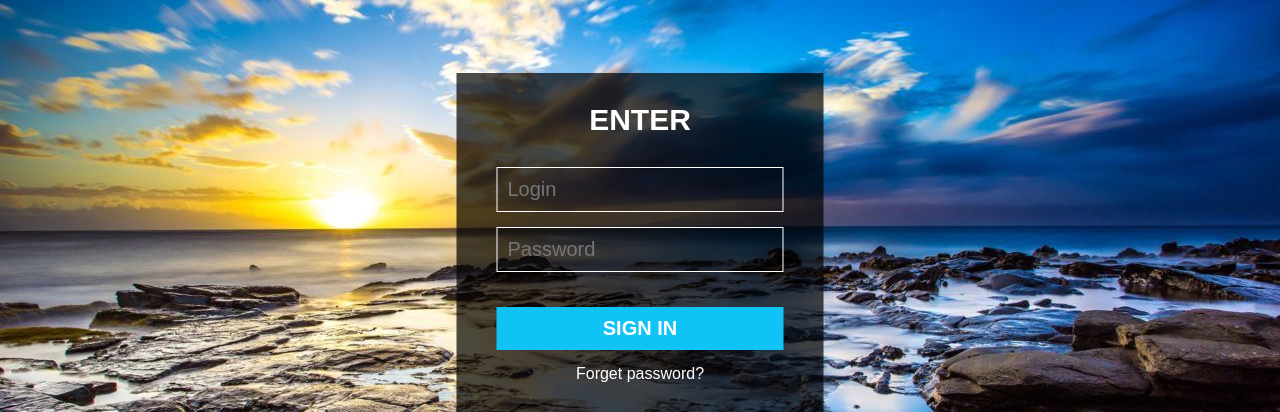
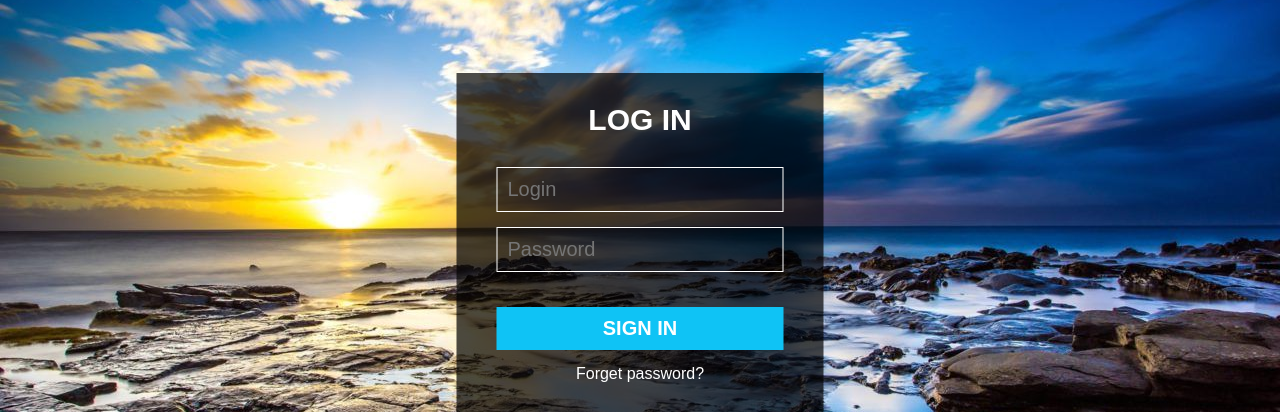
Before and after one commit to nurmambetovaiu/portfolio, a PHP site: page / in a window 1280 px wide. Shown: the part 157-569 px from the top of the page. Run offline with PHP 8.4, Linux system fonts and the light colour scheme.

Commit message:
Update index.php

```diff
--- a/index.php
+++ b/index.php
@@ -7,7 +7,7 @@
 </head>
 <body>
     <div class="form">
-         <h1>ENTER</h1>
+         <h1>Log In</h1>
          <div class="input-form">
              <input type="text" placeholder="Login">
          </div>
```
